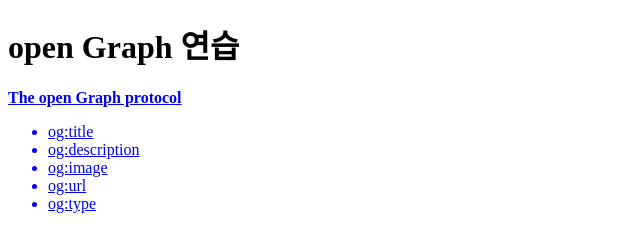
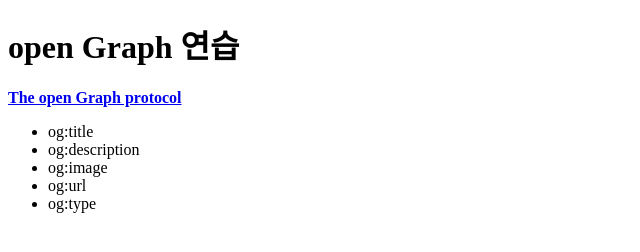
Before and after one commit to mirjin22/openGraph, a plain HTML site: page index.html in a window 1280 px wide. Shown: the whole page, without its empty margins (0-640 px from the left). Drawn offline with Linux system fonts and the light colour scheme.

Commit message:
index.html 문서 추가2

```diff
--- a/index.html
+++ b/index.html
@@ -15,13 +15,13 @@
 </head>
 <body>
  	<h1>open Graph 연습</h1>
- 	<strong><a href="hhttps://ogp.me/">The open Graph protocol</strong>
+ 	<strong><a href="hhttps://ogp.me/">The open Graph protocol</a></strong>
  	<ul>
- 		<li>og:title</li>
- 		<li>og:description</li>
- 		<li>og:image</li>
- 		<li>og:url</li>
- 		<li>og:type</li>
+ 		<li> og:title</li>
+ 		<li> og:description</li>
+ 		<li> og:image</li>
+ 		<li> og:url</li>
+ 		<li> og:type</li>
  	</ul>
 </body>
 </html>
```
